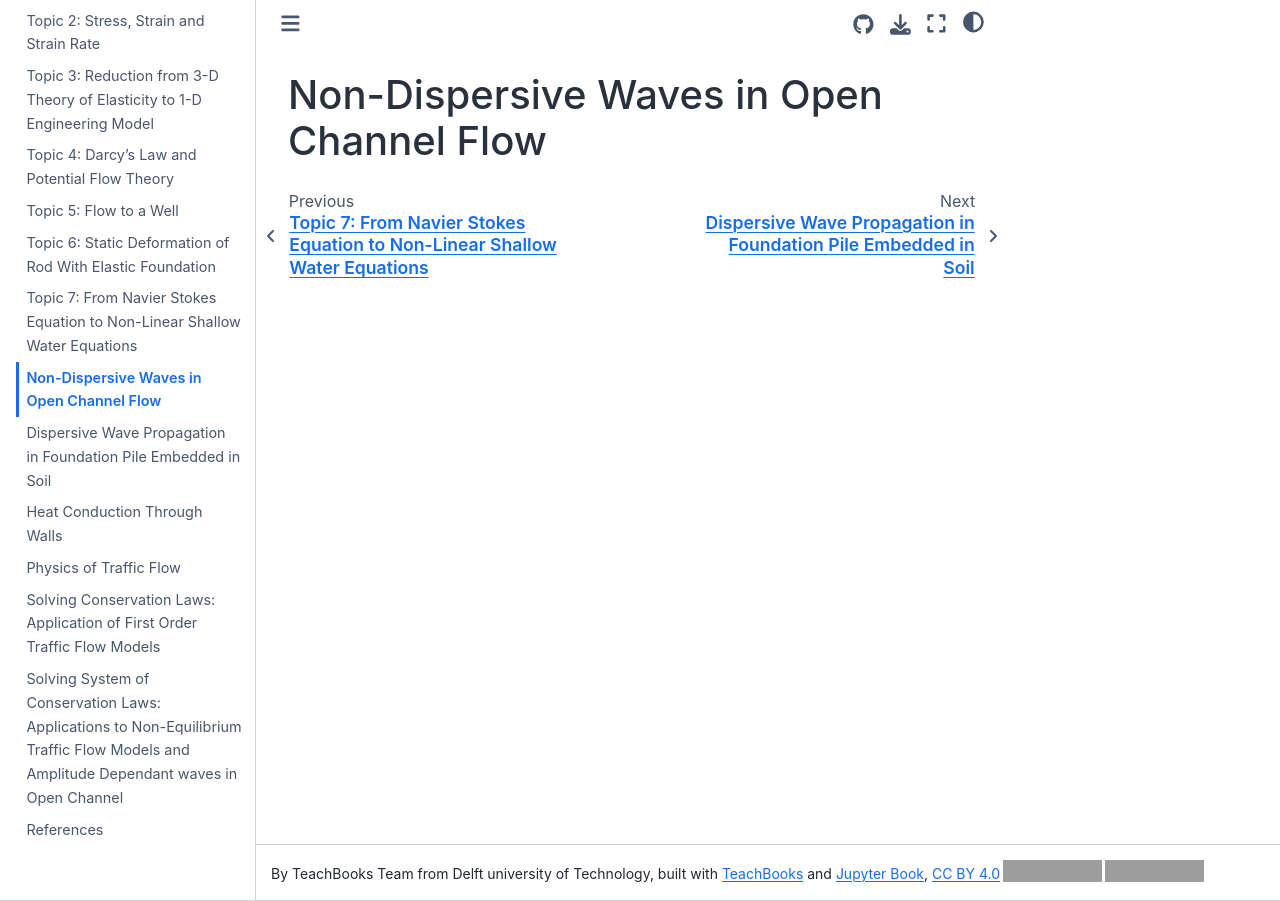
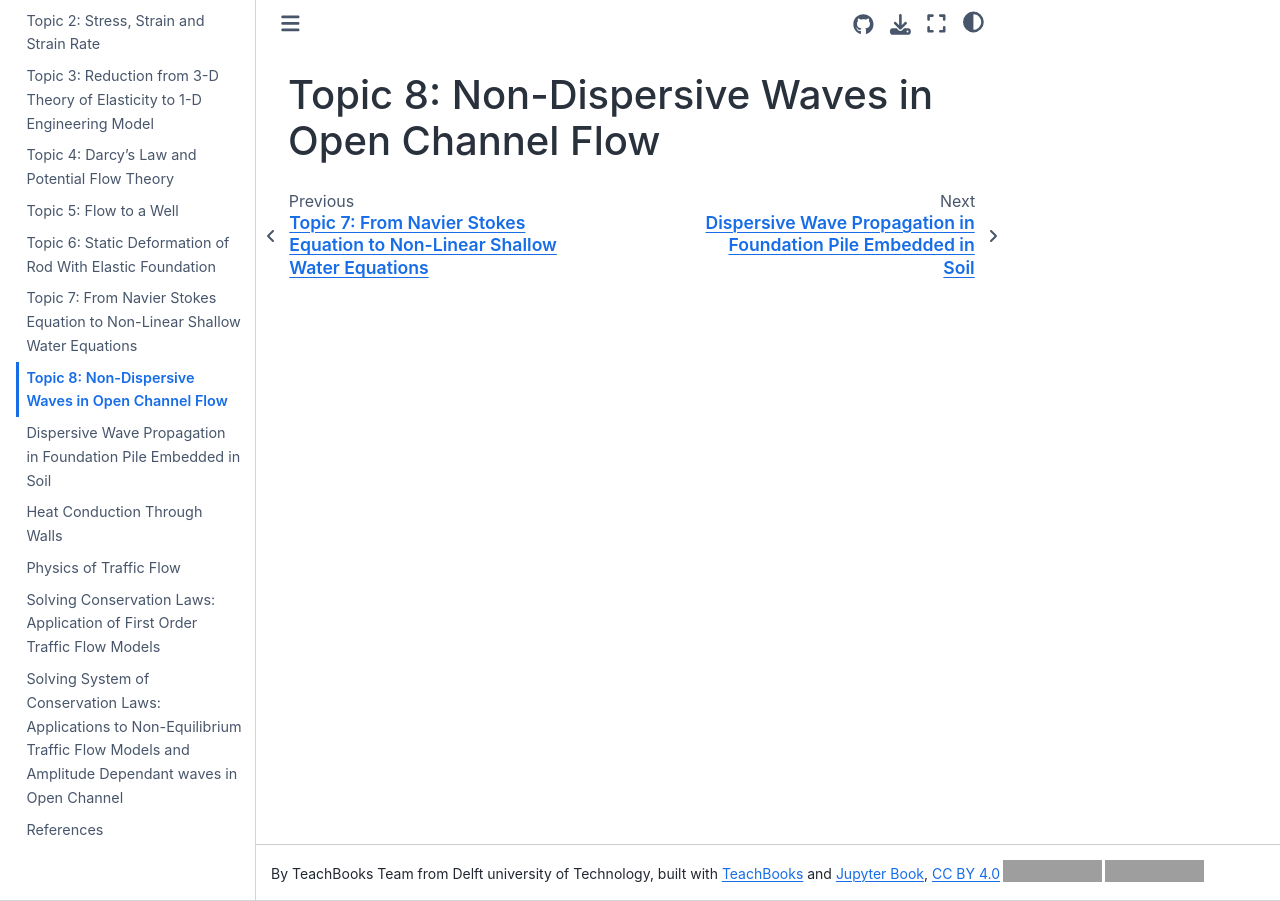
Before and after one commit to TeachBooks/interdisciplinary-mechanics, a Jupyter Book: the page built from book/some_content/T08_NonDispersiveWaves.md, in a window 1280 px wide. Built offline with Jupyter Book 1.0.4 settings and Sphinx 7.4.7 and the Sphinx Book theme 1.1.4, drawn with Linux system fonts in a browser that asks for light colours; comment, search, counter and statistics services are not loaded; grey boxes are pictures that could not be loaded.

Commit message:
Update T08_NonDispersiveWaves.md

```diff
--- a/book/some_content/T08_NonDispersiveWaves.md
+++ b/book/some_content/T08_NonDispersiveWaves.md
@@ -1 +1 @@
-# Non-Dispersive Waves in Open Channel Flow
+# Topic 8: Non-Dispersive Waves in Open Channel Flow
```
